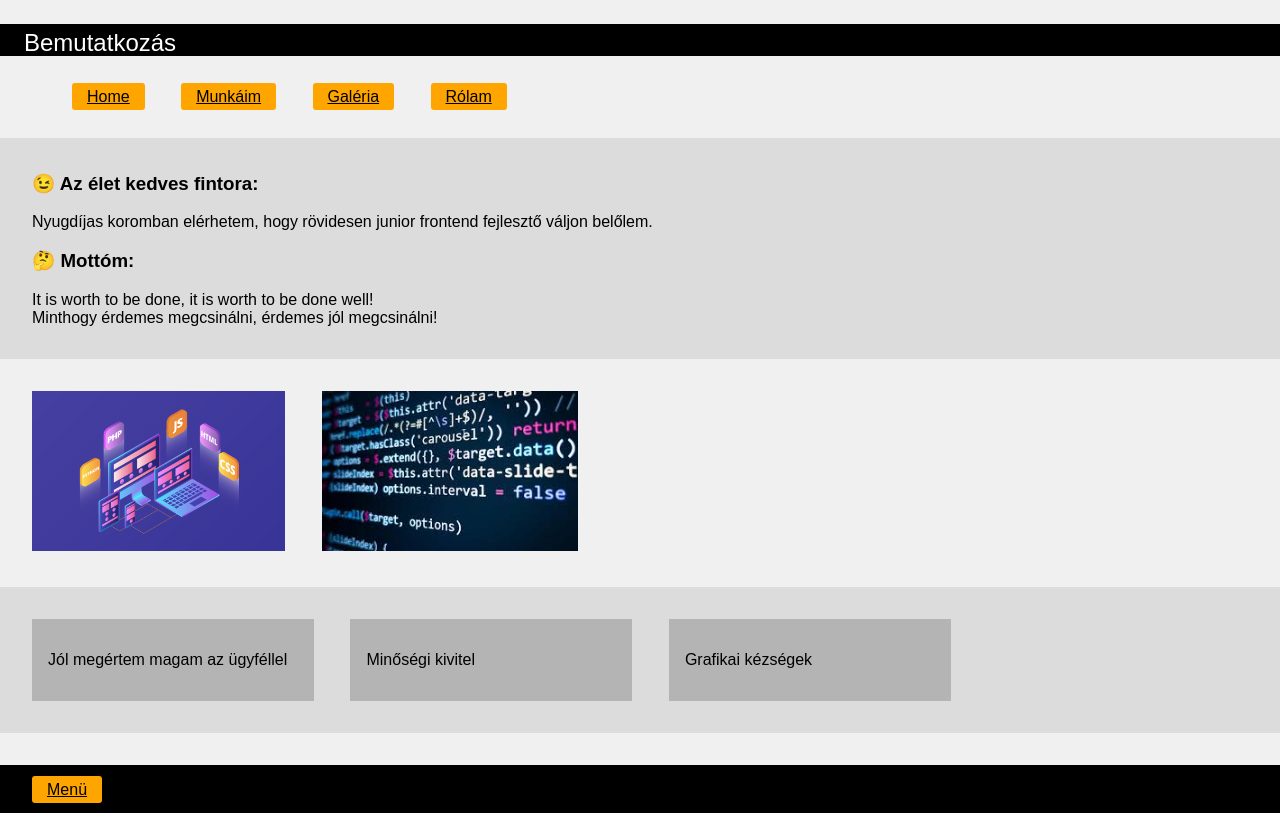
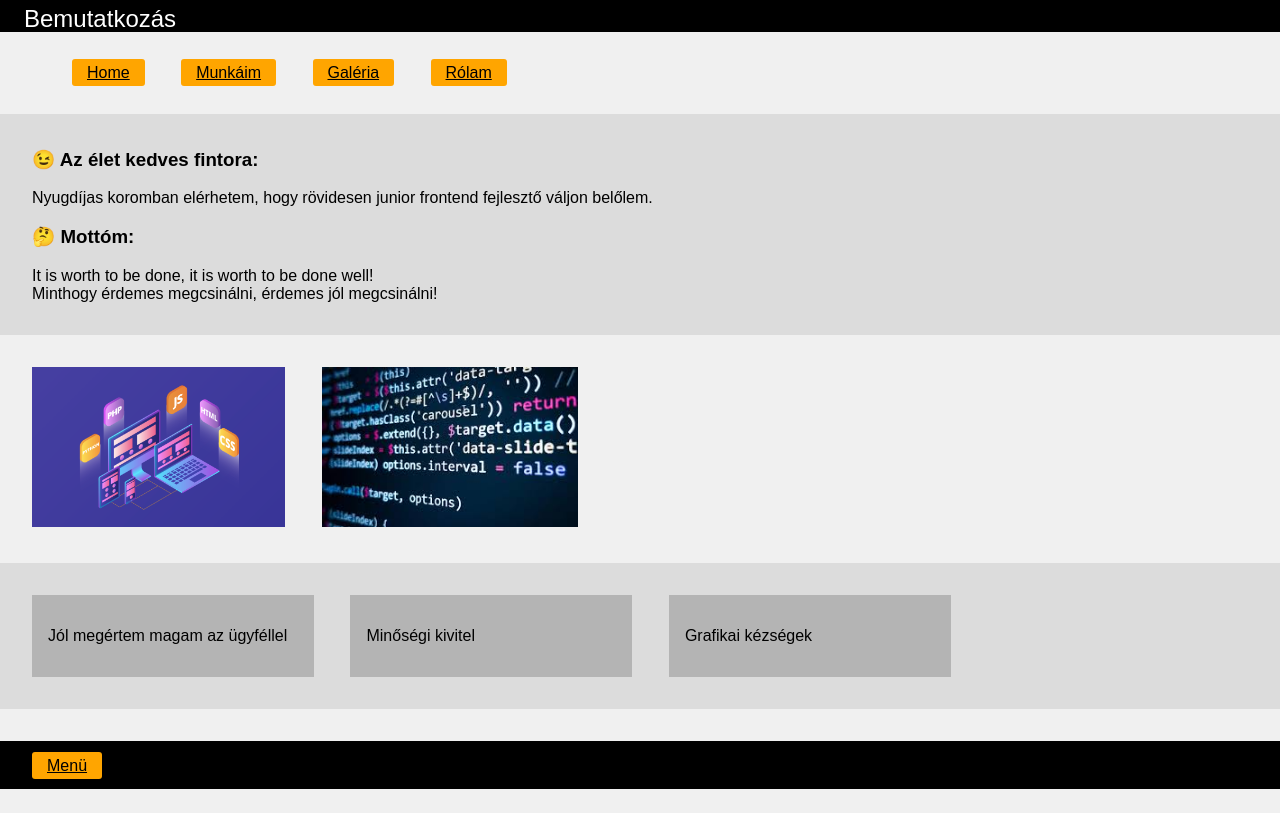
Before and after one commit to Ut0htwg/project-html-001-about-site, a plain HTML site: page index.html in a window 1280 px wide. Drawn offline with Linux system fonts and the light colour scheme.

Commit message:
Update mycss.css
Edited directly on Github

```diff
--- a/css/mycss.css
+++ b/css/mycss.css
@@ -16,7 +16,8 @@ header p {
     color: white;
     font-size: 1.5em;
     padding-top: 0.2em;
-    margin: 1em;
+    padding-left: 1em;
+    margin: 0;
 }
 
 footer{
```
